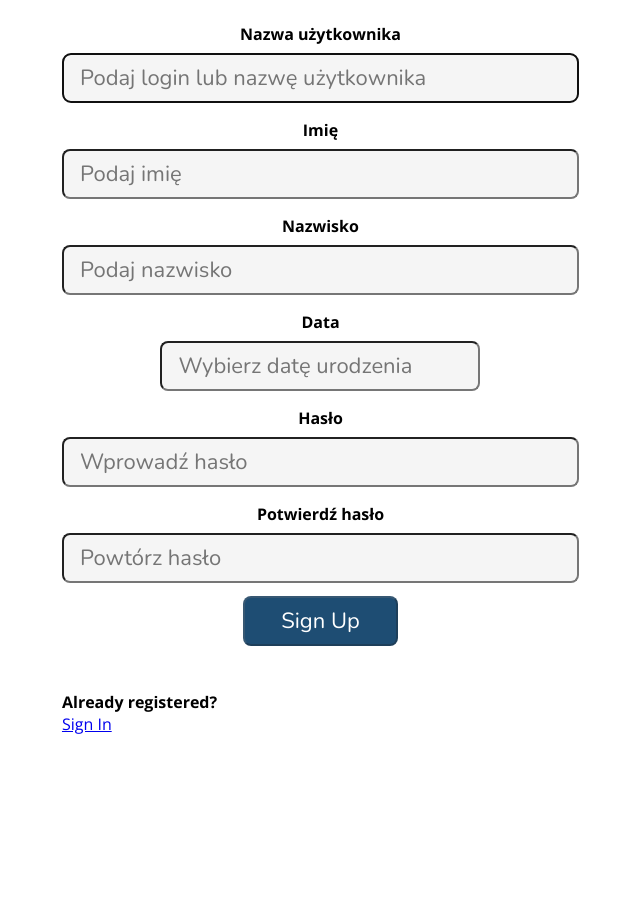
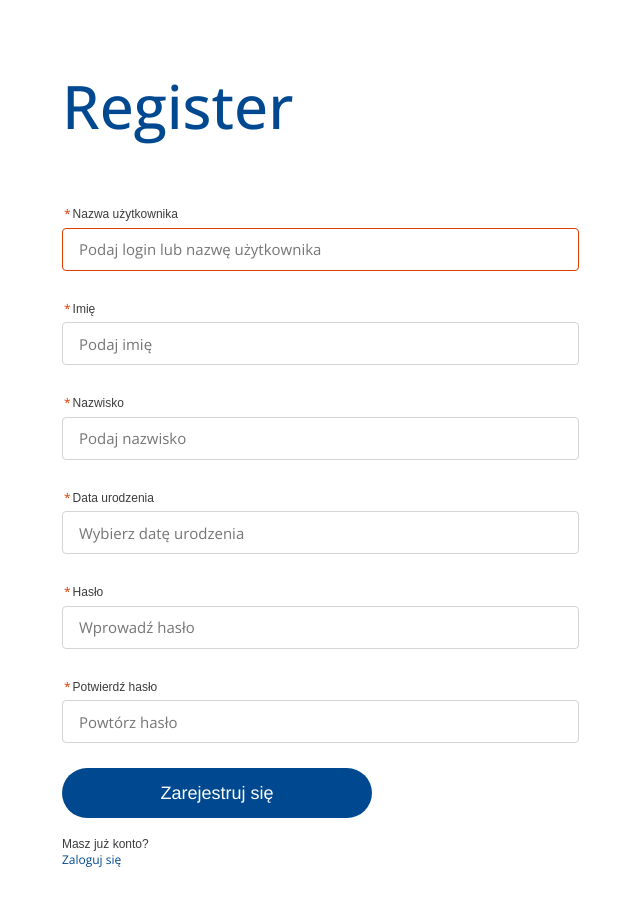
Before and after one commit to Team-Koncentrator/software-engineering-project, a React (Create React App) app in the folder frontend/: page /register in a window 1280 px wide. Shown: the part 199-1104 px from the top of the page, without its empty margins (295-935 px from the left). Before the commit the page ends 1016 px from the top, so only its background shows below. Built offline with nearby package versions, Linux system fonts and the light colour scheme.

Commit message:
styling-register

```diff
--- a/frontend/src/pages/Register/Register.css
+++ b/frontend/src/pages/Register/Register.css
@@ -6,7 +6,7 @@
   flex-direction: row;
   margin: 0 auto;
   max-width: 1140px;
-  padding: 50px 48px 0;
+  padding: 180px 48px 0;
 }
 
 .regsiter-wrapper {
@@ -14,41 +14,6 @@
   padding: 0 49px 74px 0;
   border-bottom: none;
   position: relative;
-}
-
-.form {
-  display: flex;
-  flex-direction: column;
-  justify-content: space-evenly;
-  align-items: center;
-  flex-grow: 1;
-  padding-bottom: 1rem;
-}
-
-.input,
-.button {
-  font-family: 'Nunito', sans-serif;
-  font-size: 22px;
-  padding: 0.5rem 1rem;
-  border-radius: 0.5rem;
-  background-color: whitesmoke;
-  width: 100%;
-}
-
-.textLabel,
-.registerTitle {
-  margin-top: 1rem;
-  color: #000;
-  font-family: 'open-700';
-  padding-bottom: 0.5rem;
-}
-
-.button {
-  padding: 0.5rem;
-  margin: 0.8rem 5rem;
-  background-color: #1e4d73;
-  color: white;
-  width: 30%;
 }
 
 .instructions {
@@ -83,12 +48,99 @@
   display: inline-block;
 }
 
-.registerTitle {
-  text-align: center;
-  font-size: 38px;
+.register-wrapper__header {
+  font: 60px/1.5 'open-500', sans-serif;
+  color: #004990;
+  padding: 0 0 50px;
+}
+
+.input-wrapper__label {
+  margin-bottom: 5.5px;
+  position: relative;
+  display: inline-block;
+  padding: 4px 11px 0 0;
+  font: 12px 'Arial';
+  color: #3c3c3c;
+  width: 100%;
+}
+
+.form__input-wrapper {
+  display: flex;
+  flex-direction: column;
+  margin-bottom: 25px;
+}
+
+.input-wrapper__input {
+  display: block;
+  width: 100%;
+  min-width: 160px;
+  height: 43px;
+  color: #3c3c3c;
+  font-size: 15px;
+  background-color: #fff;
+  border: 1px solid #d4d4d4;
+  padding: 0 16px;
+  border-radius: 4px;
+  -webkit-box-shadow: none;
+  box-shadow: none;
+}
+
+.input-wrapper__input:focus {
+  outline: none;
+  border: 1px solid #de3e00;
+}
+
+.form__input-wrapper {
+  display: flex;
+  flex-direction: column;
+  margin-bottom: 25px;
 }
 
 .offscreen {
   position: absolute;
   left: -9999px;
 }
+
+.form__button-wrapper {
+  margin: 15px 0 15px;
+  max-width: 310px;
+}
+
+.form__button {
+  font: 18px 'ITCAvantGardeStdMd', Helvetica, sans-serif;
+  background: #004990;
+  width: 100%;
+  min-height: 50px;
+  display: inline-block;
+  text-align: center;
+  border: 2px solid;
+  border-color: transparent;
+  border-radius: 36px;
+  outline: none;
+  cursor: pointer;
+  transition: -webkit-filter 0.15s ease-in-out;
+  transition: filter 0.15s ease-in-out;
+  transition: filter 0.15s ease-in-out, -webkit-filter 0.15s ease-in-out;
+  color: #ffffff;
+  text-decoration: none;
+  position: relative;
+}
+
+.form__button.link {
+  line-height: 50px;
+}
+
+.link__sign,
+.link__sign:focus,
+.link__sign:hover,
+.link__sign:visited,
+.link__sign:link,
+.link__sign:active {
+  text-decoration: none;
+  color: #004990;
+}
+
+.label__asterisk {
+  color: #d93d00;
+  margin: 0 2px;
+}
--- a/frontend/src/pages/Register/Register.jsx
+++ b/frontend/src/pages/Register/Register.jsx
@@ -120,7 +120,7 @@ const Register = () => {
           <h1>Success!</h1>
           <p>
             <a className='a sign' href='#'>
-              Sign In
+              Zaloguj się
             </a>
           </p>
         </section>
@@ -129,16 +129,18 @@ const Register = () => {
           <p ref={errRef} className={errMsg ? 'errmsg' : 'offscreen'} aria-live='assertive'>
             {errMsg}
           </p>
-          <h1 className='registerTitle'>Register</h1>
-          <form className='form' onSubmit={handleSubmit}>
-            <label className='textLabel' htmlFor='username'>
+          <h1 className='register-wrapper__header'>Register</h1>
+          <form className='register-wrapper__form' onSubmit={handleSubmit}>
+            <div className='form__input-wrapper'>
+              <label className='input-wrapper__label' htmlFor='username'>
+                <span className='label__asterisk'>*</span>
                 Nazwa użytkownika
                 <FaCheck className={validName ? 'valid' : 'hide'}> </FaCheck>
                 <FaTimes className={validName || !user ? 'hide' : 'invalid'} />
               </label>
               <input
                 type='text'
-              className='input'
+                className='input-wrapper__input'
                 id='username'
                 placeholder='Podaj login lub nazwę użytkownika'
                 ref={userRef}
@@ -153,20 +155,23 @@ const Register = () => {
               />
               <p id='uidnote' className={userFocus && user && !validName ? 'instructions' : 'offscreen'}>
                 <FaInfoCircle />
-              4 to 24 characters.
+                4 do 24 znaków.
                 <br />
-              Must begin with a letter.
+                Musi zaczynać się literą.
                 <br />
-              Letters, numbers, underscores, hyphens allowed.
+                Litery, cyfry, podkreślniki, myślniki są dozwolone.
               </p>
-            <label className='textLabel' htmlFor='firstName'>
+            </div>
+            <div className='form__input-wrapper'>
+              <label className='input-wrapper__label' htmlFor='firstName'>
+                <span className='label__asterisk'>*</span>
                 Imię
                 <FaCheck className={validFirstName ? 'valid' : 'hide'} />
                 <FaTimes className={validFirstName || !firstName ? 'hide' : 'invalid'} />
               </label>
               <input
                 type='text'
-              className='input'
+                className='input-wrapper__input'
                 id='firstName'
                 placeholder='Podaj imię'
                 ref={nameRef}
@@ -181,16 +186,19 @@ const Register = () => {
               />
               <p id='fnamenote' className={firstNameFocus && firstName && !validFirstName ? 'instructions' : 'offscreen'}>
                 <FaInfoCircle />
-              At least two characters.
+                Przynajmniej dwa znaki.
               </p>
-            <label className='textLabel' htmlFor='lastName'>
+            </div>
+            <div className='form__input-wrapper'>
+              <label className='input-wrapper__label' htmlFor='lastName'>
+                <span className='label__asterisk'>*</span>
                 Nazwisko
                 <FaCheck className={validLastName ? 'valid' : 'hide'} />
                 <FaTimes className={validLastName || !lastName ? 'hide' : 'invalid'} />
               </label>
               <input
                 type='text'
-              className='input'
+                className='input-wrapper__input'
                 id='lastName'
                 placeholder='Podaj nazwisko'
                 ref={nameRef}
@@ -205,13 +213,16 @@ const Register = () => {
               />
               <p id='namenote' className={lastNameFocus && lastName && !validLastName ? 'instructions' : 'offscreen'}>
                 <FaInfoCircle />
-              At least two characters.
+                Przynajmniej dwa znaki.
               </p>
-            <label className='textLabel' htmlFor='firstName'>
-              Data
+            </div>
+            <div className='form__input-wrapper'>
+              <label className='input-wrapper__label' htmlFor='firstName'>
+                <span className='label__asterisk'>*</span>
+                Data urodzenia
               </label>
               <DatePicker
-              className='input'
+                className='input-wrapper__input'
                 dateFormat='dd-MM-yyyy'
                 selected={selectedDate}
                 onChange={(date) => setSelectedDate(date)}
@@ -219,15 +230,17 @@ const Register = () => {
                 isClearable
                 showYearDropdown
                 showMonthDropdown></DatePicker>
-
-            <label class='textLabel' htmlFor='password'>
+            </div>
+            <div className='form__input-wrapper'>
+              <label class='input-wrapper__label' htmlFor='password'>
+                <span className='label__asterisk'>*</span>
                 Hasło
                 <FaCheck className={validPwd ? 'valid' : 'hide'} />
                 <FaTimes className={validPwd || !pwd ? 'hide' : 'invalid'} />
               </label>
               <input
                 type='password'
-              className='input'
+                className='input-wrapper__input'
                 id='password'
                 placeholder='Wprowadź hasło'
                 onChange={(e) => setPwd(e.target.value)}
@@ -240,21 +253,24 @@ const Register = () => {
               />
               <p id='pwdnote' className={pwdFocus && !validPwd ? 'instructions' : 'offscreen'}>
                 <FaInfoCircle />
-              8 to 24 characters.
+                8 do 24 symboli.
                 <br />
-              Must include uppercase and lowercase letters, a number and a special character.
+                Musi zawierać duże i małe litery, przynajmniej jedną cyfrę i znak specjalny.
                 <br />
-              Allowed special characters: <span aria-label='exclamation mark'>!</span> <span aria-label='at symbol'>@</span>{' '}
+                Dozwolone znaki: <span aria-label='exclamation mark'>!</span> <span aria-label='at symbol'>@</span>{' '}
                 <span aria-label='hashtag'>#</span> <span aria-label='dollar sign'>$</span> <span aria-label='percent'>%</span>
               </p>
-            <label className='textLabel' htmlFor='confirm_pwd'>
+            </div>
+            <div className='form__input-wrapper'>
+              <label className='input-wrapper__label' htmlFor='confirm_pwd'>
+                <span className='label__asterisk'>*</span>
                 Potwierdź hasło
                 <FaCheck className={validMatch && matchPwd ? 'valid' : 'hide'} />
                 <FaTimes className={validMatch || !matchPwd ? 'hide' : 'invalid'} />
               </label>
               <input
                 type='password'
-              className='input'
+                className='input-wrapper__input'
                 id='confirm_pwd'
                 placeholder='Powtórz hasło'
                 onChange={(e) => setMatchPwd(e.target.value)}
@@ -267,18 +283,21 @@ const Register = () => {
               />
               <p id='confirmnote' className={matchFocus && !validMatch ? 'instructions' : 'offscreen'}>
                 <FaInfoCircle />
-              Must match the first password input field.
+                Hasła muszą się zadzać.
               </p>
-            <button className='button' disabled={!validName || !validPwd || !validMatch ? true : false}>
-              Sign Up
+            </div>
+            <div className='form__button-wrapper'>
+              <button className='form__button' disabled={!validName || !validPwd || !validMatch ? true : false}>
+                Zarejestruj się
               </button>
+            </div>
           </form>
-          <p className='textLabel'>
-            Already registered?
+          <p className='input-wrapper__label'>
+            Masz już konto?
             <br />
             <span className='line'>
-              <a className='a sign' href='login'>
-                Sign In
+              <a className='a link__sign' href='login'>
+                Zaloguj się
               </a>
             </span>
           </p>
```
Lines whose indentation alone changed are shown as unchanged.
